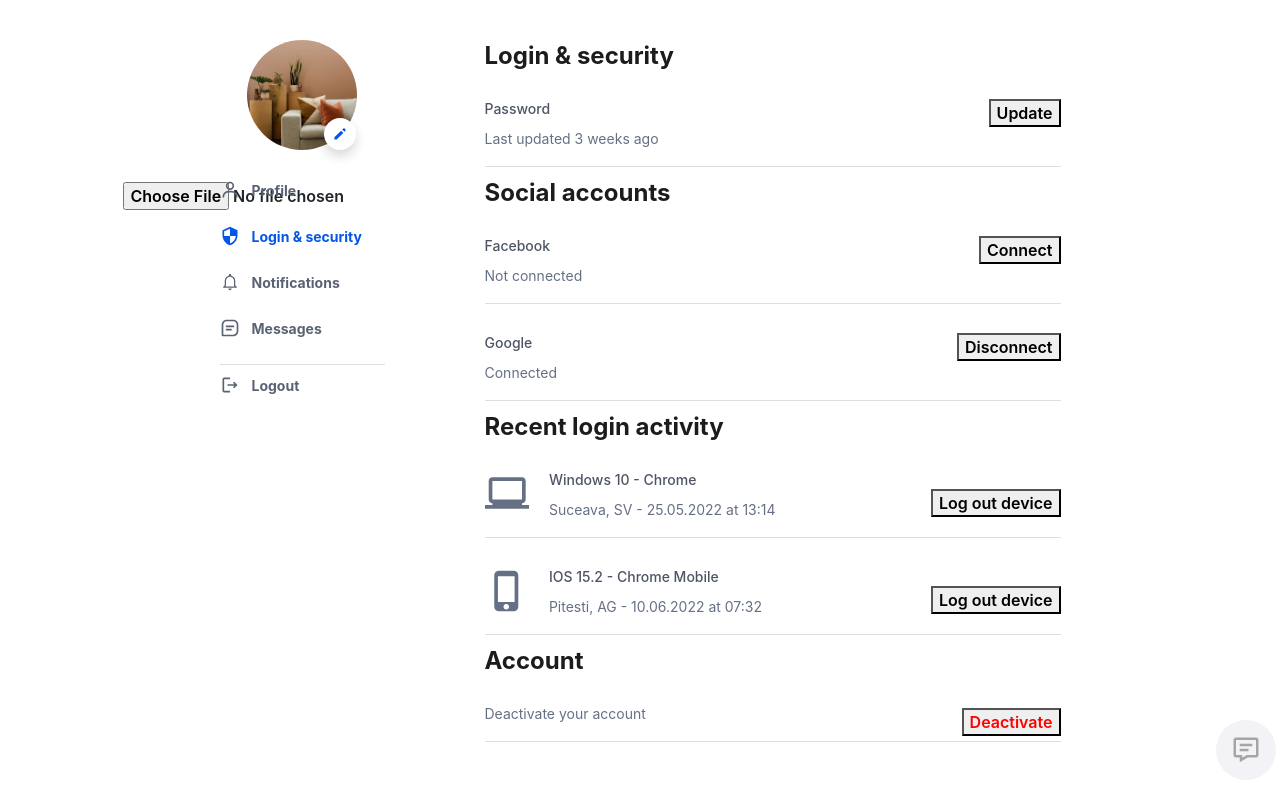
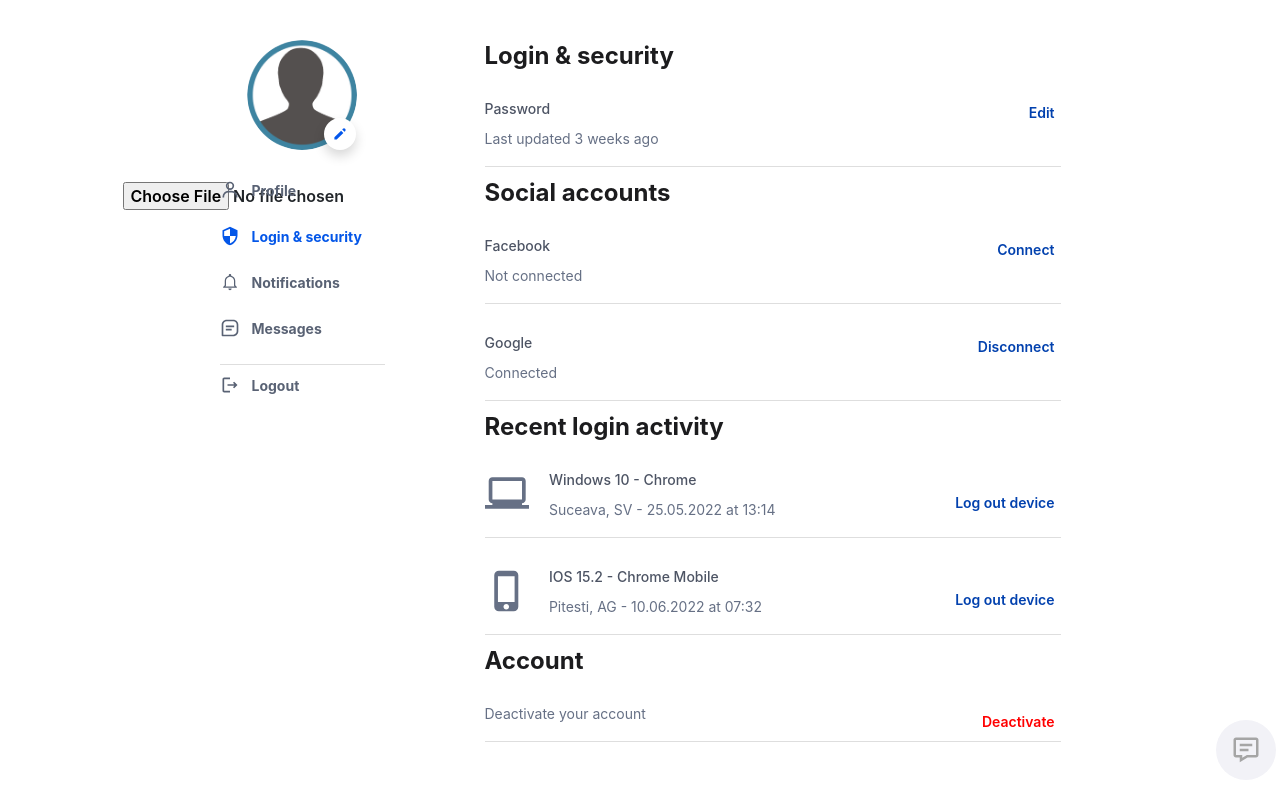
Before and after one commit to assist-software/internship-2022-july-fe1, a React (Create React App) app: page /my-account/messages in a window 1280 px wide. Both pictures are taken after a click on the element "Login & security". Built offline with nearby package versions, Linux system fonts and the light colour scheme.

Commit message:
[Tsk-52865] - Fix update password button

```diff
--- a/src/components/ModalWindow/ModalWindowStyle.css
+++ b/src/components/ModalWindow/ModalWindowStyle.css
@@ -37,23 +37,6 @@ p {
     margin-bottom: 40px;
   }
 
-  /* .button-bootstrap{
-    background-color: none !important;
-    font-size: 14px !important;
-    font-weight: 600 !important;
-    color: #0241ae !important;
-    padding: 5 10px;
-    height: 19px;
-    display: flex;
-    justify-content: center;
-    align-items: center;
-  }
-
-  .button-bootstrap:hover{
-    background-color: ;
-  } */
-
-
   .button-bootstrap {
     color: #0241ae;
     font-weight: 600;
@@ -71,8 +54,8 @@ p {
   .button-bootstrap:hover, .button-bootstrap:focus {
     border: none !important;
     background-color: #e2edff !important;
-    border-radius: 4px;
-    padding: 5px 10px;
+    border-radius: 4px !important;
+    padding: 5px 10px!important;
     cursor: pointer;
     color: #0241ae;
   }
--- a/src/components/ProfileImage/UploadImage.js
+++ b/src/components/ProfileImage/UploadImage.js
@@ -1,24 +1,24 @@
-import { useState } from 'react';
-import { HiPencil } from 'react-icons/hi';
+import { useState } from "react";
+import { HiPencil } from "react-icons/hi";
 import {
   EditProfileImageButton,
   StyledImageContainer,
   StyledProfileImage,
-} from './UploadImageStyle';
+} from "./UploadImageStyle";
 
 const UploadImage = () => {
   const [imgfile, uploadimg] = useState([
-    require('../../assets/images/furniture.png'),
+    require("../../assets/images/defaultUserProfile.png"),
   ]);
   const imgFilehandler = (e) => {
     if (e.target.files.length === 1) {
       uploadimg((imgfile) => [URL.createObjectURL(e.target.files[0])]);
     } else {
-      alert('Please select only one image');
+      alert("Please select only one image");
     }
   };
   return (
-    <StyledImageContainer className='image-upload'>
+    <StyledImageContainer className="image-upload">
       {imgfile.map((elem) => {
         return (
           <span key={elem}>
@@ -27,12 +27,12 @@ const UploadImage = () => {
         );
       })}
       {/* Convert file input into icon */}
-      <label htmlFor='file-input'>
+      <label htmlFor="file-input">
         <EditProfileImageButton>
           <HiPencil />
         </EditProfileImageButton>
       </label>
-      <input type='file' id='file-input' onChange={imgFilehandler} />
+      <input type="file" id="file-input" onChange={imgFilehandler} />
     </StyledImageContainer>
   );
 };
--- a/src/pages/MyAccountPage/LoginSecurityPage.js
+++ b/src/pages/MyAccountPage/LoginSecurityPage.js
@@ -1,32 +1,86 @@
+import { useState, useRef } from "react";
 import StyledInputLabel from "../../components/InputLabel/InputLabel";
 import StyledMyAccountTitle from "../../components/MyAccountTitle/MyAccountTitle";
 import {
   ConnectedDevice,
   LineBreak,
   LoginSecurityContainer,
+  StyledColumnDiv,
   StyledRowDiv,
   StyledText,
 } from "./MyAccountPageElements";
 import { MdLaptopWindows, MdOutlinePhoneIphone } from "react-icons/md";
+import StyledPageButton from "../../components/PageButton/PageButton";
+import { StyledLoginFormInput } from "../../components/LoginFormInput";
 
 const LoginSecurityPage = () => {
+  // states
+  const [accountPassword, setAccountPassword] = useState({
+    currentPassword: { value: "", isOpened: false },
+    newPassword: { value: "Male", isOpened: false },
+    confirmNewPassword: { value: "", isOpened: false },
+  });
+
+  //refs
+  const currentPasswordRef = useRef(null);
+  const newPasswordRef = useRef(null);
+  const confirmNewPasswordRef = useRef(null);
+
+  const handleEditButtonClick = (property) => {
+    let newAccountPassword = { ...accountPassword };
+    newAccountPassword[property].isOpened =
+      !newAccountPassword[property].isOpened;
+    setAccountPassword(newAccountPassword);
+
+    switch (property) {
+      case "current":
+        currentPasswordRef.current.value = newAccountPassword[property].value;
+        break;
+      case "new":
+        newPasswordRef.current.value = newAccountPassword[property].value;
+        break;
+      case "confirm":
+        confirmNewPasswordRef.current.value = newAccountPassword;
+      default:
+        break;
+    }
+  };
+
+  const handleChange = (property, value) => {
+    let newAccountPassword = { ...accountPassword };
+    newAccountPassword[property].value = value;
+    setAccountPassword(newAccountPassword);
+  };
+
   return (
-    <LoginSecurityContainer>
+    <LoginSecurityContainer accountPassword={accountPassword}>
       {/* Password */}
-      <StyledRowDiv>
-        <StyledInputLabel text="Password" />
-        <button
-          type="button"
-          onClick={(e) => {
-            e.preventDefault();
-            window.location.href = "/reset-password";
-          }}
-        >
-          Update
-        </button>
-      </StyledRowDiv>
-      <StyledText>Last updated 3 weeks ago</StyledText>
-      <LineBreak />
+      <div id="password">
+        <StyledRowDiv>
+          <StyledInputLabel text="Password" />
+          <button onClick={() => handleEditButtonClick("currentPassword")}>
+            {accountPassword.currentPassword.isOpened ? "Close" : "Edit"}
+          </button>
+        </StyledRowDiv>
+        <StyledColumnDiv className="updatePassword">
+          <StyledInputLabel text="Current password" />
+          <StyledLoginFormInput ref={currentPasswordRef} />
+          <StyledInputLabel text="New password" />
+          <StyledLoginFormInput ref={currentPasswordRef} />
+          <StyledInputLabel text="Confirm new password" />
+          <StyledLoginFormInput ref={currentPasswordRef} />
+
+          <StyledPageButton
+            text="Save"
+            color={true}
+            // onclick={() => handleChange("email", emailRef.current.value)}
+          />
+        </StyledColumnDiv>
+        <StyledText className="passwordMessageVisibility">
+          Last updated 3 weeks ago
+        </StyledText>
+        <LineBreak />
+      </div>
       {/* Title */}
       <StyledMyAccountTitle text="Social accounts" />
       {/* Facebook*/}
--- a/src/pages/MyAccountPage/MessagesPage.js
+++ b/src/pages/MyAccountPage/MessagesPage.js
@@ -1,7 +1,22 @@
 import React from "react";
+import { MessagesContainer } from "./MyAccountPageElements";
+import ChatBot from "../../assets/images/chatbot.png";
+import StyledMyAccountTitle from "../../components/MyAccountTitle/MyAccountTitle";
+import StyledInputLabel from "../../components/InputLabel/InputLabel";
+import StyledPageButton from "../../components/PageButton/PageButton";
 
 const MessagesPage = () => {
-  return <div>MessagesPage</div>;
+  return (
+    <MessagesContainer>
+      <img src={ChatBot} alt="Chatbot" />
+      <StyledMyAccountTitle text={"You haven't sent any messages yet."} />
+      <StyledInputLabel
+        text={"This is where you'll find all of your chats and messages."}
+      />
+      <div className="empty"></div>
+      <StyledPageButton text="Start exploring" color={true} />
+    </MessagesContainer>
+  );
 };
 
 export default MessagesPage;
--- a/src/pages/MyAccountPage/MyAccountPageElements.js
+++ b/src/pages/MyAccountPage/MyAccountPageElements.js
@@ -32,6 +32,25 @@ export const StyledColumnDiv = styled.div`
     margin: 20px 0;
   }
 `;
+export const MessagesContainer = styled.div`
+  display: flex;
+  width: 100%;
+  height: 500px;
+  flex-direction: column;
+  justify-content: center;
+  align-items: center;
+
+  img {
+    width: 235px;
+    height: auto;
+    margin-bottom: 50px;
+  }
+
+  .empty {
+    height: 30px;
+    width: 100%;
+  }
+`;
 export const NotificationsContainer = styled.div`
   display: flex;
   width: 100%;
@@ -41,6 +60,11 @@ export const LoginSecurityContainer = styled.div`
   display: flex;
   width: 100%;
   flex-direction: column;
+
+  .updatePassword {
+    display: ${(props) =>
+      props.accountPassword.currentPassword.isOpened ? "flex" : "none"};
+  }
 `;
 export const ProfileContainer = styled.div`
   display: flex;
@@ -116,6 +140,21 @@ export const StyledRowDiv = styled.div`
   align-items: center;
   margin: 18px 0 0 0;
 
+  button {
+    color: #0241ae;
+    font-weight: 600;
+    font-size: 14px;
+    line-height: 22px;
+    border: none;
+    background-color: white;
+  }
+  button:hover {
+    background-color: #e2edff;
+    border-radius: 8px;
+    padding: 0 6px;
+    cursor: pointer;
+  }
+
   .redTextColor {
     color: red;
   }
```
Also changed, not shown: src/assets/images/chatbot.png (added), src/assets/images/defaultUserProfile.png (added).
